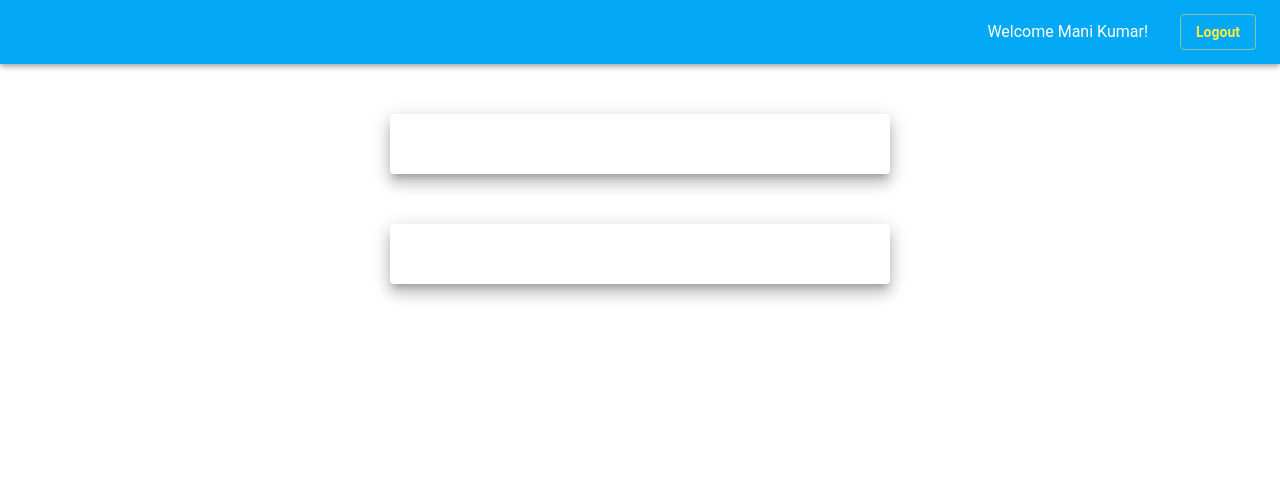
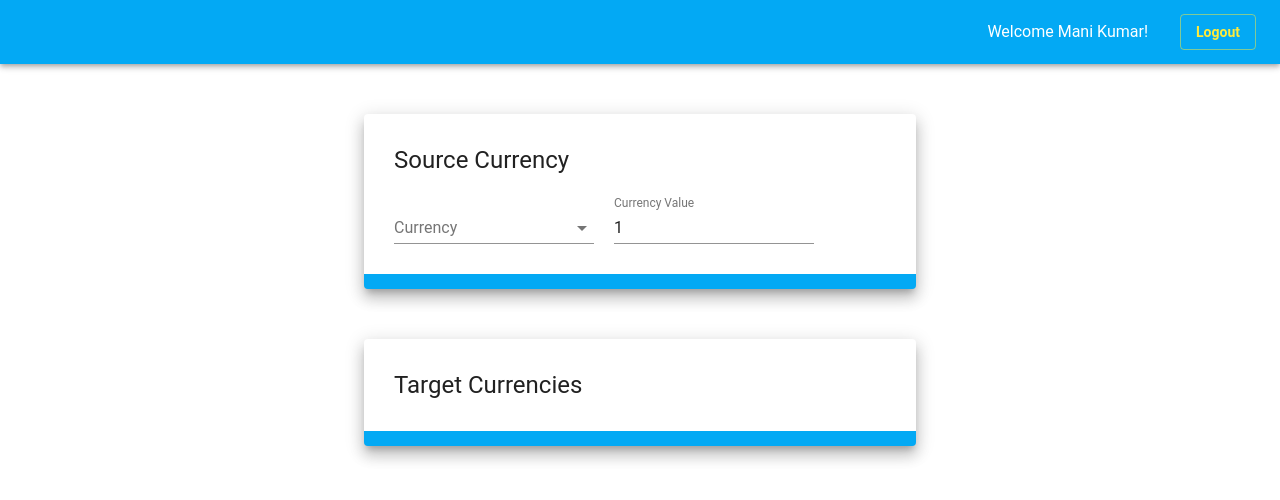
Before and after one commit to ks-mani/currency-convertor, a React (Create React App) app: page / in a window 1280 px wide. Shown: the top 500 px of the page. Built offline with nearby package versions, Linux system fonts and the light colour scheme; the HTML template or start-up script is replaced by a standard one.

Commit message:
Source Currency - Card, Fields, Throttling, Validation

```diff
--- a/src/components/Content/Content.js
+++ b/src/components/Content/Content.js
@@ -15,8 +15,8 @@ const Content = () => {
         const leftPadding = parseInt(window.getComputedStyle(containerRef.current).getPropertyValue('padding-left'));
         const rightPadding = parseInt(window.getComputedStyle(containerRef.current).getPropertyValue('padding-right'));
         const netWidth = wholeWidth - leftPadding - rightPadding;
-        if (netWidth >= 500) {
-            if(childWidth!==500) setChildWidth(500 + 'px')
+        if (netWidth >= 552) {
+            if(childWidth!==552) setChildWidth(552 + 'px')
         } else {
             setChildWidth(netWidth + 'px')
         }
--- a/src/components/SourceCurrencyCard/SourceCurrencyCard.js
+++ b/src/components/SourceCurrencyCard/SourceCurrencyCard.js
@@ -1,21 +1,107 @@
-import React from 'react';
-import { Paper, makeStyles } from '@material-ui/core';
+import React, { useState, useRef } from 'react';
+import { Paper, makeStyles, Typography, FormControl, InputLabel, Select, MenuItem, TextField } from '@material-ui/core';
+
+import { currencyCodeNameMap } from '../../utils/currencyCodeNameMap.js'
+import { lightBlue } from '@material-ui/core/colors';
 
 const useStyle = makeStyles((theme) => ({
-    paperRoot: (props)=>({
+    paperRoot: (props) => ({
         margin: '50px 0 0 0',
         padding: '30px',
         width: props.width,
-        boxSizing:'border-box'
-    })
+        boxSizing: 'border-box',
+        borderBottom: '15px solid ' + lightBlue[500]
+    }),
+    fcCurrency: {
+        minWidth: 200,
+        maxWidth: 200,
+        marginRight: 20,
+        [theme.breakpoints.down('xs')]: {
+            minWidth: '100%',
+            maxWidth: '100%'
+        }
+    },
+    menuItems: {
+        maxHeight: '400px'
+    }
 }))
 
 const SourceCurrencyCard = (props) => {
-    const classes = useStyle({width: props.width});
+    const classes = useStyle({ width: props.width });
+
+    const [currency, setCurrency] = useState('');
+    const [currencyValue, setCurrencyValue] = useState(1);
+
+    const [isError, setIsError] = useState(false);
+    const [errorMessage, setErrorMessage] = useState('')
+
+    const timerRef = useRef(null);
+
+    const currencyChangeHandler = (event) => {
+        event.preventDefault();
+        setCurrency(event.target.value);
+    }
+
+    const currencyValueChangeHandler = (event) => {
+        event.preventDefault();
+        const value = event.target.value;
+        if(timerRef.current){
+            clearTimeout(timerRef.current)
+        }
+        timerRef.current = setTimeout(() => {
+            if(validateTheInput(value)){
+                setIsError(false);
+                setErrorMessage('');
+                setCurrencyValue(value);
+            } else {
+                setIsError(true);
+                setErrorMessage('Incorrect Input')
+            }
+        }, 100);
+    }
+
+    function validateTheInput(value){
+        let flag = true;
+        for(let i=0;i<value.length;i++){
+            if(value.charCodeAt(i)<=48 || value.charCodeAt(i)>=58){
+                flag = false;
+            }
+        }
+        return flag;
+    }
 
     return (
-            <Paper classes={{ root: classes.paperRoot }} elevation={10}>
-            </Paper>
+        <Paper classes={{ root: classes.paperRoot }} elevation={10}>
+            <Typography variant="h5">Source Currency</Typography>
+            <div style={{ marginTop: '20px' }}>
+                <form>
+                    <FormControl classes={{ root: classes.fcCurrency }}>
+                        <InputLabel id="source-currency-select">Currency</InputLabel>
+                        <Select
+                            labelId="source-currency-select"
+                            value={currency}
+                            MenuProps={{ classes: { paper: classes.menuItems } }}
+                            onChange={currencyChangeHandler}>
+                            {currencyCodeNameMap.mapData.map((item, index) => {
+                                return (
+                                    <MenuItem key={item.id} value={item.code}>{`${item.name} (${item.code})`}</MenuItem>
+                                )
+                            })}
+                        </Select>
+                    </FormControl>
+                    <FormControl classes={{ root: classes.fcCurrency }}>
+                        <TextField
+                            id="standard-basic"
+                            label="Currency Value"
+                            defaultValue={currencyValue}
+                            error={isError}
+                            helperText={isError? errorMessage: null}
+                            onChange={currencyValueChangeHandler}/>
+                    </FormControl>
+
+                </form>
+            </div>
+        </Paper>
     );
 }
 
--- a/src/components/TargetCurrenciesCard/TargetCurrenciesCard.js
+++ b/src/components/TargetCurrenciesCard/TargetCurrenciesCard.js
@@ -1,12 +1,14 @@
 import React from 'react';
-import { Paper, makeStyles } from '@material-ui/core';
+import { Paper, makeStyles, Typography } from '@material-ui/core';
+import { lightBlue } from '@material-ui/core/colors';
 
 const useStyle = makeStyles((theme) => ({
     paperRoot: (props)=>({
         margin: '50px 0 0 0',
         padding: '30px',
         width: props.width,
-        boxSizing:'border-box'
+        boxSizing:'border-box',
+        borderBottom: '15px solid '+lightBlue[500]
     })
 }))
 
@@ -15,6 +17,7 @@ const TargetCurrencyCard = (props) => {
 
     return (
             <Paper classes={{ root: classes.paperRoot }} elevation={10}>
+                <Typography variant="h5">Target Currencies</Typography>
             </Paper>
     );
 }
--- /dev/null
+++ b/src/utils/currencyCodeNameMap.js
@@ -0,0 +1,56 @@
+export const currencyCodeNameMap = {
+    mapData: [
+        { id: 0, code: "AED", name: "UAE Dirham" },
+        { id: 1, code: "ARS", name: "Argentine Peso" },
+        { id: 2, code: "AUD", name: "Australian Dollar" },
+        { id: 3, code: "BGN", name: "Bulgarian Lev" },
+        { id: 4, code: "BRL", name: "Brazilian Real" },
+        { id: 5, code: "BSD", name: "Bahamian Dollar" },
+        { id: 6, code: "CAD", name: "Canadian Dollar" },
+        { id: 7, code: "CHF", name: "Swiss Franc" },
+        { id: 8, code: "CLP", name: "Chilean Peso" },
+        { id: 9, code: "CNY", name: "Chinese Renminbi" },
+        { id: 10, code: "COP", name: "Colombian Peso" },
+        { id: 11, code: "CZK", name: "Czech Koruna" },
+        { id: 12, code: "DKK", name: "Danish Krone" },
+        { id: 13, code: "DOP", name: "Dominican Peso" },
+        { id: 14, code: "EGP", name: "Egyptian Pound" },
+        { id: 15, code: "EUR", name: "Euro" },
+        { id: 16, code: "FJD", name: "Fiji Dollid: ar" },
+        { id: 17, code: "GBP", name: "Pound Sterling" },
+        { id: 18, code: "GTQ", name: "Guatemalan Quetzal" },
+        { id: 19, code: "HKD", name: "Hong Kong Dollar" },
+        { id: 20, code: "HRK", name: "Croatian Kuna" },
+        { id: 21, code: "HUF", name: "Hungarian Forint" },
+        { id: 22, code: "IDR", name: "Indonesian Rupiah" },
+        { id: 23, code: "ILS", name: "Israeli New Shekel" },
+        { id: 24, code: "INR", name: "Indian Rupee" },
+        { id: 25, code: "ISK", name: "Icelandic Krona" },
+        { id: 26, code: "JPY", name: "Japanese Yen" },
+        { id: 27, code: "KRW", name: "South Korean Won" },
+        { id: 28, code: "KZT", name: "Kazakhstaid: ni Tenge" },
+        { id: 29, code: "MVR", name: "Maldivian Rufiyaa" },
+        { id: 30, code: "MXN", name: "Mexican Peso" },
+        { id: 31, code: "MYR", name: "Malaysian Ringgit" },
+        { id: 32, code: "NOK", name: "Norwegian Krone" },
+        { id: 33, code: "NZD", name: "New Zealand Dollar" },
+        { id: 34, code: "PAB", name: "Panamanian Balboa" },
+        { id: 35, code: "PEN", name: "Peruvian Sol" },
+        { id: 36, code: "PHP", name: "Philippine Peso" },
+        { id: 37, code: "PKR", name: "Pakistani Rupee" },
+        { id: 38, code: "PLN", name: "Polish Zloty" },
+        { id: 39, code: "PYG", name: "Paraguaya Guarani" },
+        { id: 40, code: "RON", name: "Romanian Leu" },
+        { id: 41, code: "RUB", name: "Russian Ruble" },
+        { id: 42, code: "SAR", name: "Saudi Riyal" },
+        { id: 43, code: "SEK", name: "Swedish Krona" },
+        { id: 44, code: "SGD", name: "Singapore Dollar" },
+        { id: 45, code: "THB", name: "Thai Baht" },
+        { id: 46, code: "TRY", name: "Turkish Lira" },
+        { id: 47, code: "TWD", name: "New Taiwan Dollar" },
+        { id: 48, code: "UAH", name: "Ukrainian Hryvnia" },
+        { id: 49, code: "USD", name: "United States Dollar" },
+        { id: 50, code: "UYU", name: "Uruguayan Peso" },
+        { id: 51, code: "ZAR", name: "South African Rand" }
+    ],
+}
```
